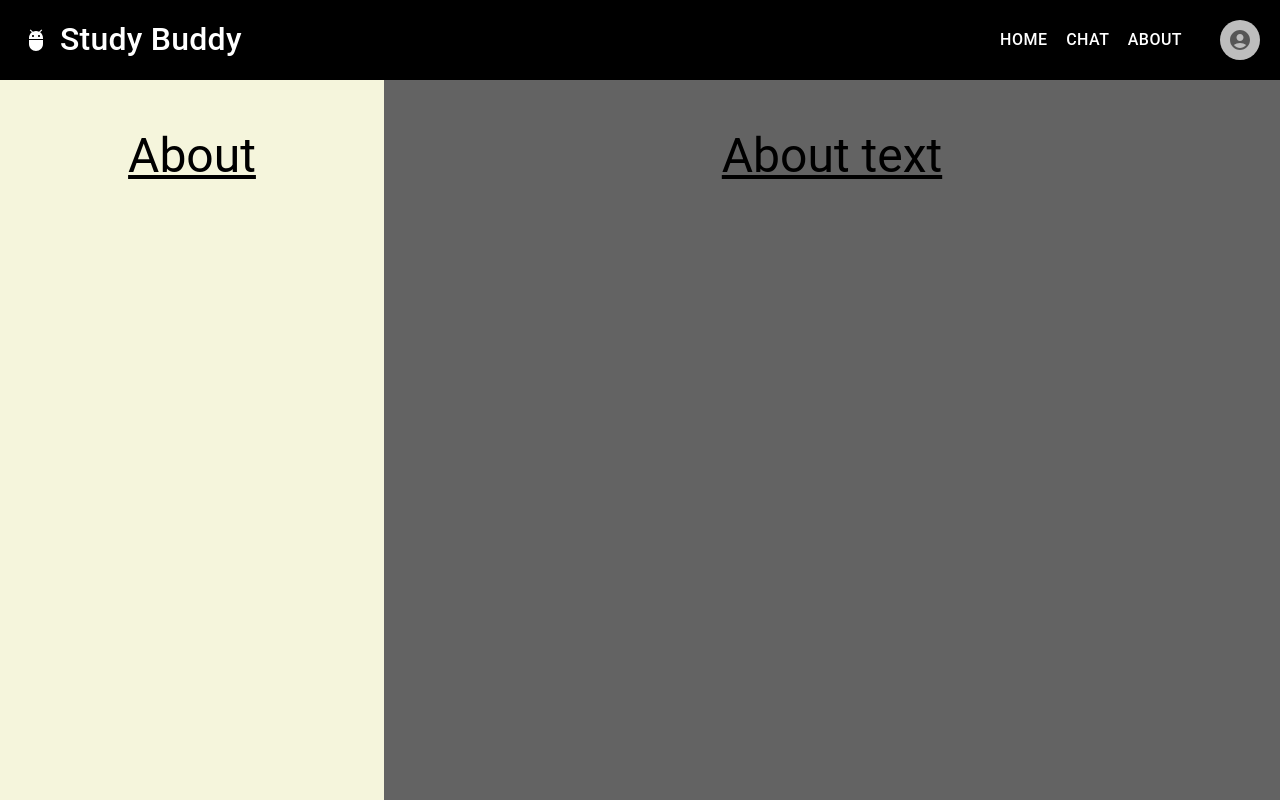
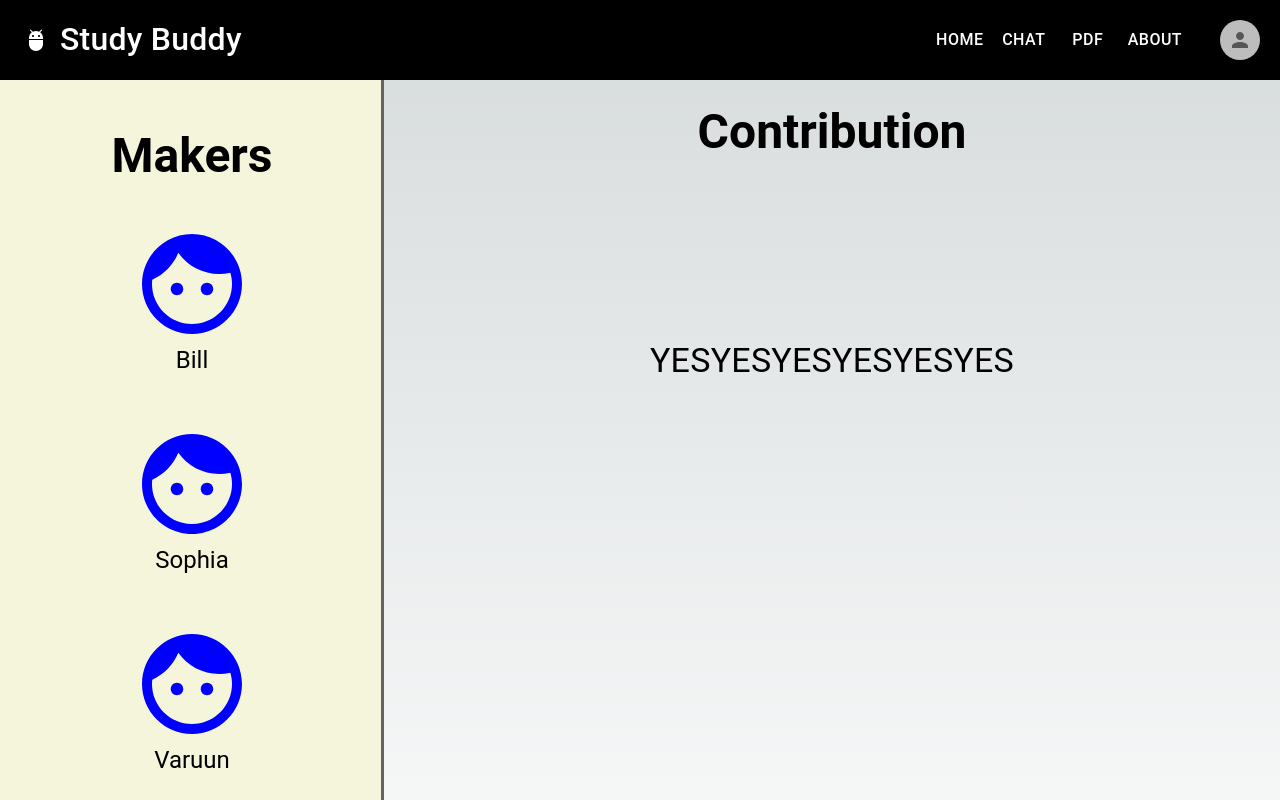
Before and after one commit to humanbright/study-assistant, a Next.js app in the folder study-assistant/: page /about in a window 1280 px wide. Shown: the top 800 px of the page. Built offline with nearby package versions, Linux system fonts and the light colour scheme.

Commit message:
Semi-complete about page

```diff
--- a/study-assistant/app/about/page.js
+++ b/study-assistant/app/about/page.js
@@ -2,11 +2,18 @@
 
 import Navbar from "../home/Components/NavBar/NavBar";
 import Footer from "../home/Components/Footer/Footer";
-
+import { useState } from "react";
 import Box from "@mui/material/Box";
 import Typography from "@mui/material/Typography";
+import IconButton from "@mui/material/IconButton";
+import FaceIcon from '@mui/icons-material/Face';
+
+const names = ["Bill", "Sophia", "Varuun", "Ryan"];
+const desc = ["YESYESYESYESYESYES", "YESYESYESYESYESYESYESYESYES", "YESYESYESYESYESYESYESYESYES", "YESYESYESYESYESYESYESYESYES"];
 
 export default function AboutPage() {
+  const [descIndex, setDescIndex] = useState(0);
+
   return (
     <section className="about">
       <Navbar />
@@ -21,25 +28,83 @@ export default function AboutPage() {
       >
         <Box
           sx={{
+            display: "flex",
+            flexDirection: "column",
+            alignItems: "center",
             width: "30%",
             height: "100%",
             backgroundColor: "beige",
+            gap: "2em",
           }}
         >
-          <Typography variant="h3" sx={{ color: "black", textAlign: "center", mt: "1em", textDecoration: "underline" }}>
-            About
+          <Typography
+            variant="h3"
+            sx={{
+              color: "black",
+              textAlign: "center",
+              mt: "1em",
+              fontWeight: "bold",
+            }}
+          >
+            Makers
           </Typography>
+          {names.map((name, index) => (
+            <IconButton
+              onClick={() => setDescIndex(index)}
+              sx={{
+                display: "flex",
+                flexDirection: "column",
+              }}
+            >
+              <FaceIcon sx={{ color: "blue", fontSize: "5em" }} />
+              <Typography variant="h5" sx={{ color: "black" }}>
+                {name}
+              </Typography>
+            </IconButton>
+          ))}
         </Box>
         <Box
           sx={{
             width: "70%",
             height: "100%",
-            backgroundColor: "#636363",
+            display: "flex",
+            flexDirection: "row",
+            justifyContent: "center",
+            outline: "3px solid #636363",
           }}
         >
-          <Typography variant="h3" sx={{ color: "black", textAlign: "center", mt: "1em", textDecoration: "underline" }}>
-            About text
-          </Typography>
+          <Box
+            sx={{
+              display: "flex",
+              height: "100%",
+              flexDirection: "column",
+              alignItems: "center",
+              justifyItems: "center",
+            }}
+          >
+            <Typography
+              variant="h3"
+              sx={{
+                color: "black",
+                textAlign: "center",
+                mt: ".5em",
+                fontWeight: "bold",
+              }}
+            >
+              Contribution
+            </Typography>
+            <Box sx={{
+                display: "flex",
+                flexDirection: "column",
+                height: "100%",
+                justifyContent: "center",
+
+            }}>
+              <Typography variant="h4" sx={{ color: "black", width: "50%", height: "50%", }}>
+                {desc[descIndex]}
+              </Typography>
+            </Box>
+          </Box>
         </Box>
       </Box>
       <Footer />
--- a/study-assistant/app/home/Components/Footer/Footer.js
+++ b/study-assistant/app/home/Components/Footer/Footer.js
@@ -7,7 +7,7 @@ import Link from "next/link";
 
 import AdbIcon from "@mui/icons-material/Adb";
 
-const pages = ["Home", "Chat", "About"];
+const pages = ["Home", "Chat", "Pdf", "About"];
 
 export default function Footer(props) {
   return (
--- a/study-assistant/app/home/Components/NavBar/NavBar.js
+++ b/study-assistant/app/home/Components/NavBar/NavBar.js
@@ -14,10 +14,9 @@ import LoginIcon from "@mui/icons-material/Login";
 import LogoutIcon from "@mui/icons-material/Logout";
 import Settings from "@mui/icons-material/Settings";
 import ListItemIcon from "@mui/material/ListItemIcon";
-import AccountCircleIcon from "@mui/icons-material/AccountCircle";
-import { width } from "@mui/system";
+import PersonIcon from '@mui/icons-material/Person';
 
-const pages = ["Home", "Chat", "About"];
+const pages = ["Home", "Chat", "Pdf", "About"];
 
 export default function Navbar(props) {
   const [anchorEl, setAnchorEl] = useState(null);
@@ -94,7 +93,7 @@ export default function Navbar(props) {
           }}
         >
           <IconButton onClick={handleClick}>
-            <AccountCircleIcon fontSize="xl" />
+            <PersonIcon fontSize="xl" />
           </IconButton>
           <Menu
             anchorEl={anchorEl}
```
